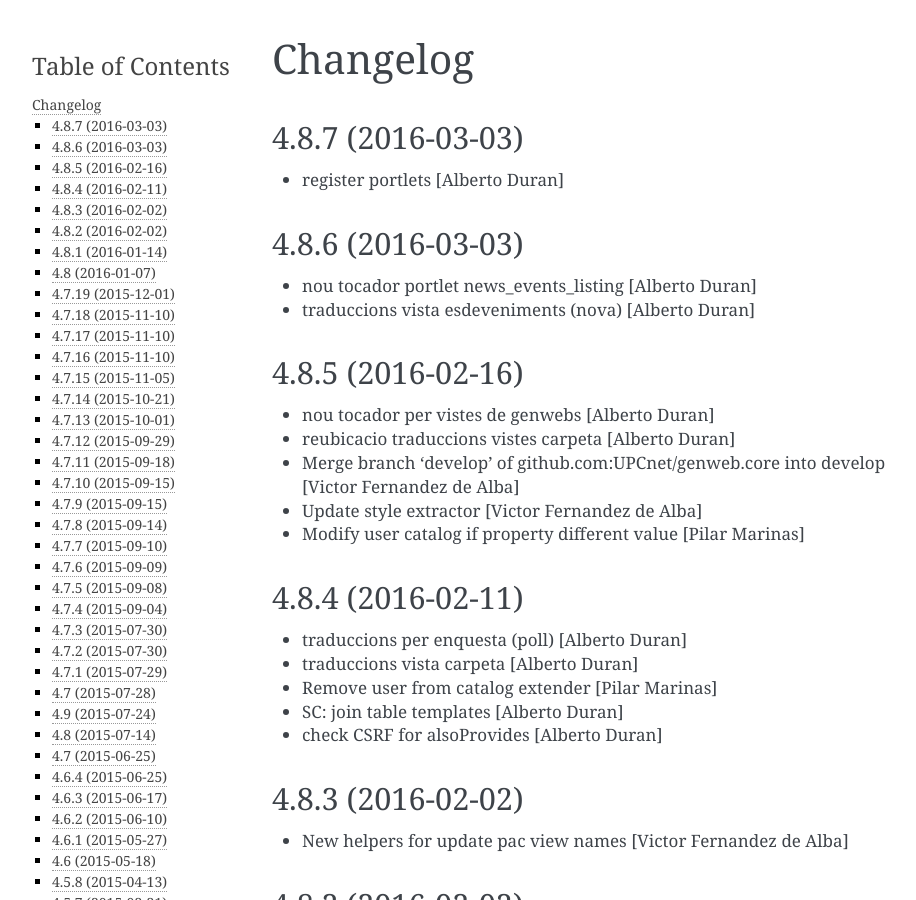
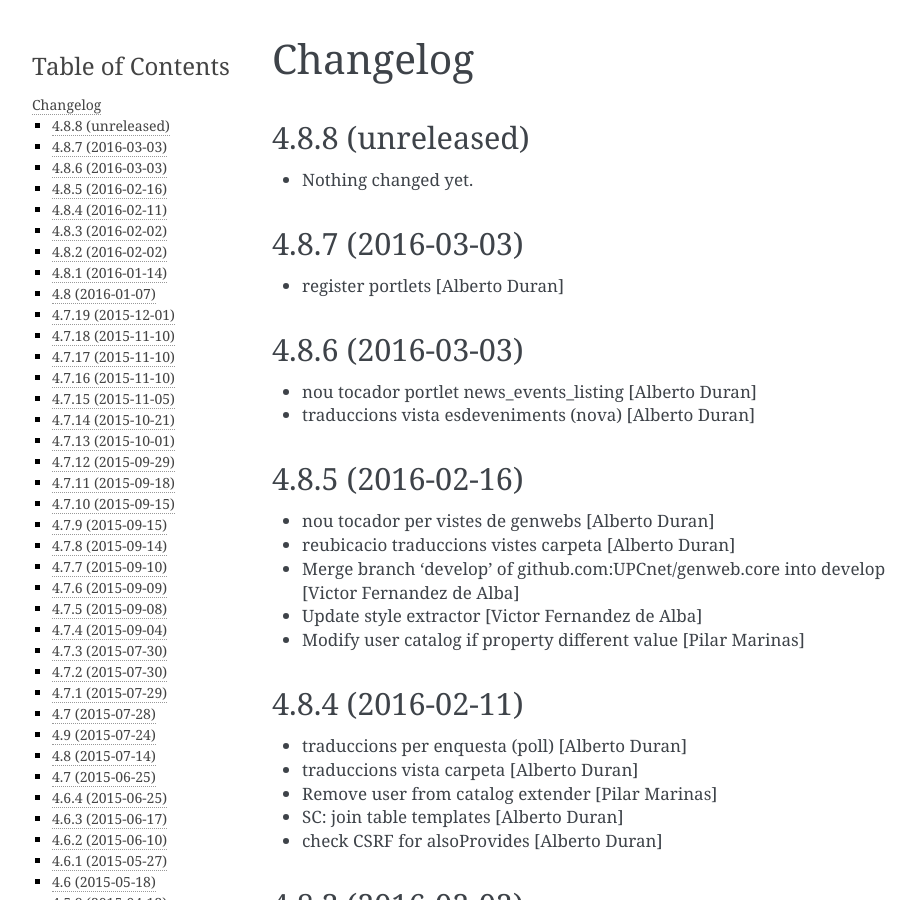
Before and after one commit to UPCnet/genweb.core, a Sphinx documentation site: the page built from docs/HISTORY.rst, in a window 1280 px wide and 900 px high. Shown: the whole window, without its empty margins (148-1064 px from the left). Built offline with Sphinx 7.4.7, drawn with Linux system fonts in a browser that asks for light colours.

Commit message:
Back to development: 4.8.8

```diff
--- a/docs/HISTORY.rst
+++ b/docs/HISTORY.rst
@@ -1,5 +1,11 @@
 Changelog
 =========
+
+4.8.8 (unreleased)
+------------------
+
+- Nothing changed yet.
+
 
 4.8.7 (2016-03-03)
 ------------------
--- a/setup.py
+++ b/setup.py
@@ -1,7 +1,7 @@
 from setuptools import setup, find_packages
 import os
 
-version = '4.8.7'
+version = '4.8.8.dev0'
 
 README = open('README.rst').read()
 HISTORY = open(os.path.join('docs', 'HISTORY.rst')).read()
```
